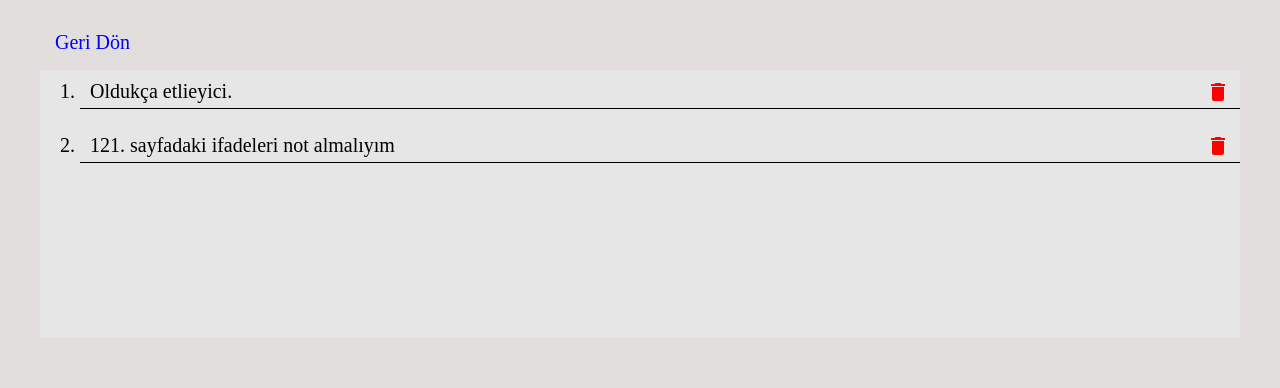
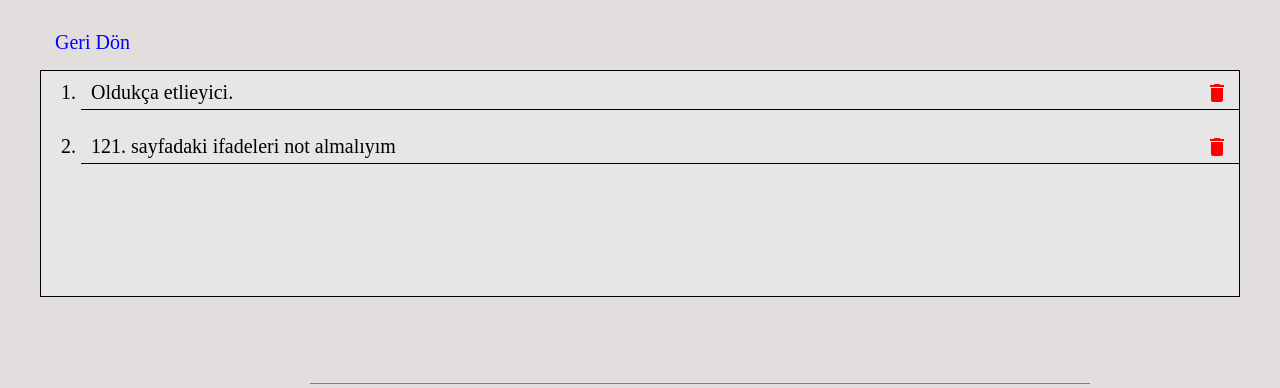
Before and after one commit to Onurkotz/ayracapp, a React (Create React App) app: page /think in a window 1280 px wide. Shown: the part 177-565 px from the top of the page. Built offline with nearby package versions, Linux system fonts and the light colour scheme; a web font is replaced by a local one.

Commit message:
some fixes

```diff
--- a/src/components/aboutList/aboutHome/listDraft/list.css
+++ b/src/components/aboutList/aboutHome/listDraft/list.css
@@ -6,7 +6,8 @@ ol {
   background-color: rgb(230, 230, 230);
   overflow: auto;
   overflow-x: hidden;
-  height: 268px;
+  height: 225px;
+  border: 1px solid black;
 }
 
 li {
--- a/src/components/goal/listGoal/List.js
+++ b/src/components/goal/listGoal/List.js
@@ -41,12 +41,12 @@ function List() {
             ? {
                 margin: "10px 0px 10px 0px",
                 backgroundColor: "rgb(230, 230, 230)",
-                maxHeight: 300,
+                maxHeight: 245,
               }
             : {
                 margin: "10px 0px 10px 0px",
                 backgroundColor: "rgb(110, 110, 110)",
-                maxHeight: 300,
+                maxHeight: 245,
               }
         }
       >
--- a/src/components/mainList/list/List.js
+++ b/src/components/mainList/list/List.js
@@ -46,12 +46,12 @@ function List() {
             ? {
                 margin: "10px 0px 10px 0px",
                 backgroundColor: "rgb(230, 230, 230)",
-                maxHeight: 300,
+                maxHeight: 245,
               }
             : {
                 margin: "10px 0px 10px 0px",
                 backgroundColor: "rgb(110, 110, 110)",
-                maxHeight: 300,
+                maxHeight: 245,
               }
         }
       >
```
Also changed, not shown: 1 other file (tests, documents, lock files or other folders).
